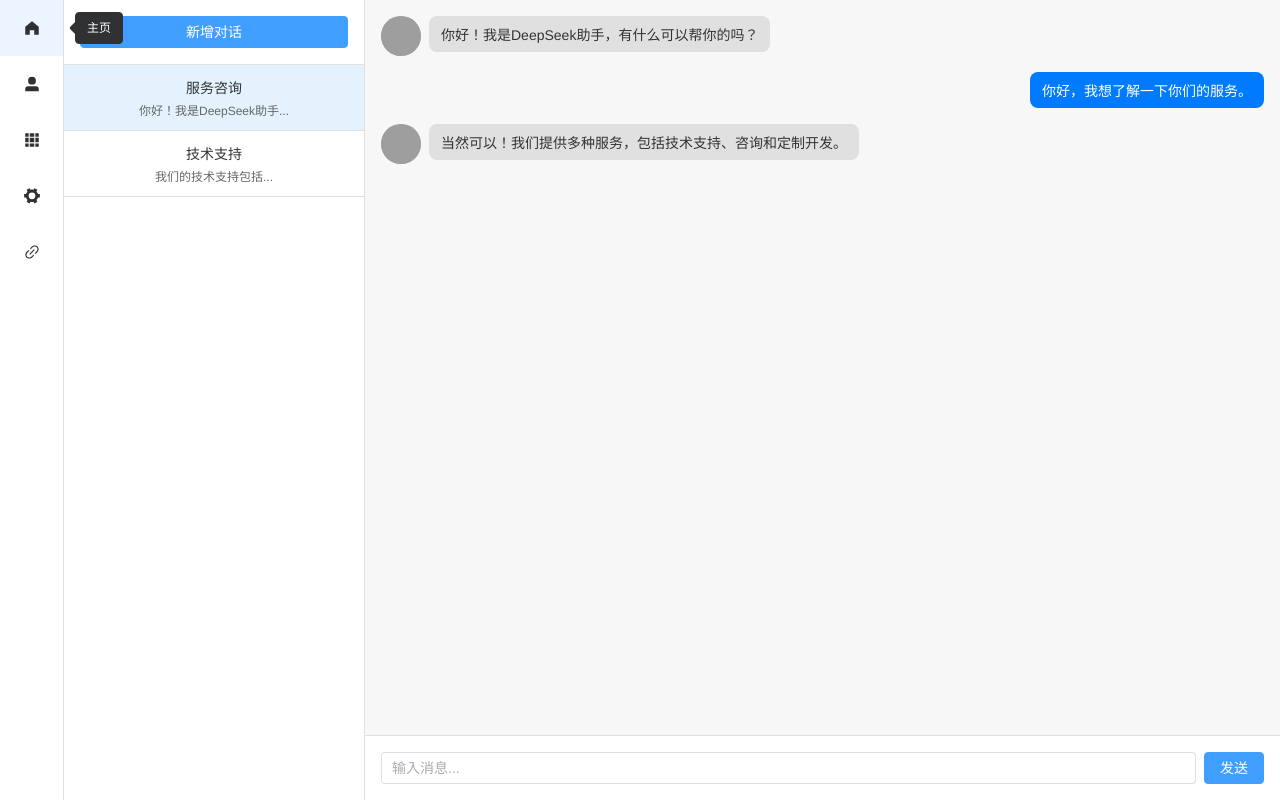
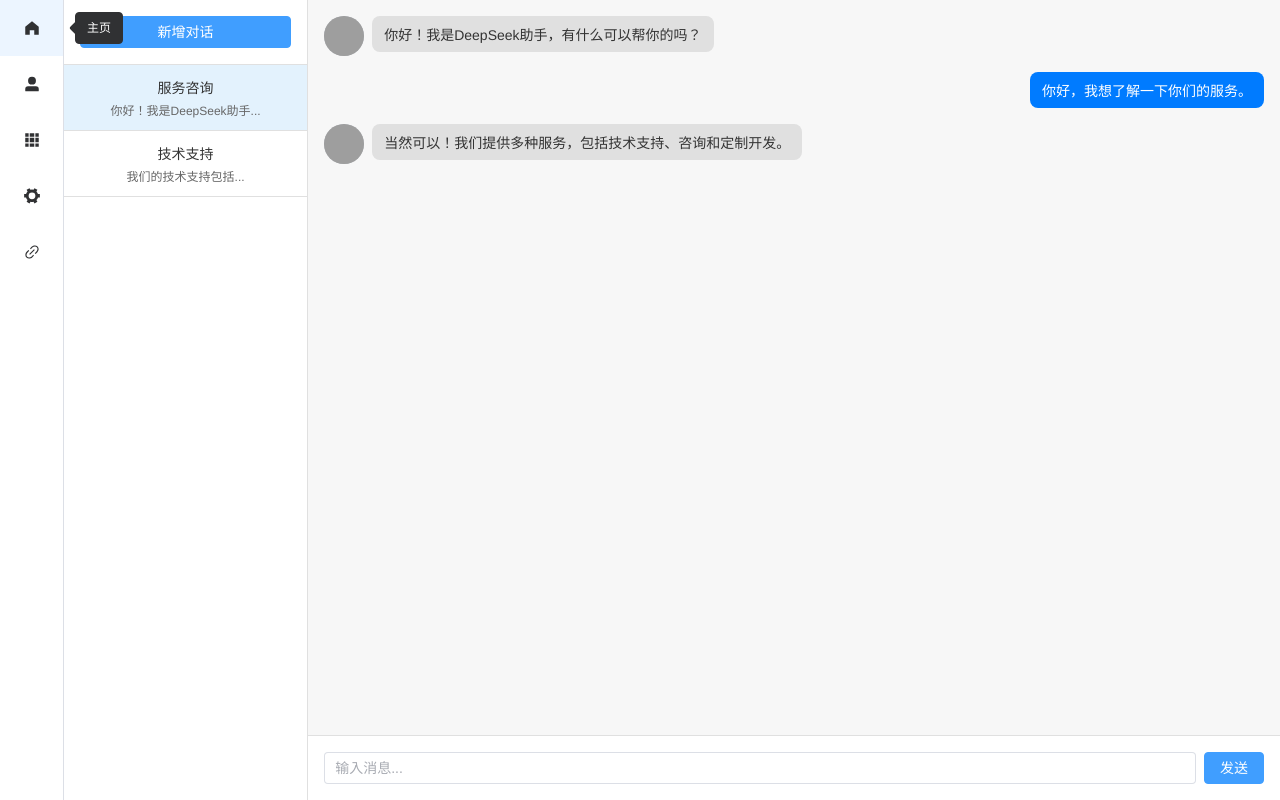
Before and after one commit to dream-stein/llmops-vue, a Vue app: page /#/chat in a window 1280 px wide. Built offline with nearby package versions, Linux system fonts and the light colour scheme; grey boxes are pictures that could not be loaded.

Commit message:
fix(.service): mock chat对话数据&&调整样式

```diff
--- /dev/null
+++ b/src/mock/ChatMock.js
@@ -0,0 +1,5 @@
+function chat(id) {
+    if (id === 1) {
+
+    }
+}
--- a/src/views/ChatView.vue
+++ b/src/views/ChatView.vue
@@ -171,7 +171,7 @@ export default {
 
 /* 左侧对话列表 */
 .chat-sidebar {
-  width: 300px;
+  width: 20%;
   background-color: #fff;
   border-right: 1px solid #e0e0e0;
   display: flex;
```
